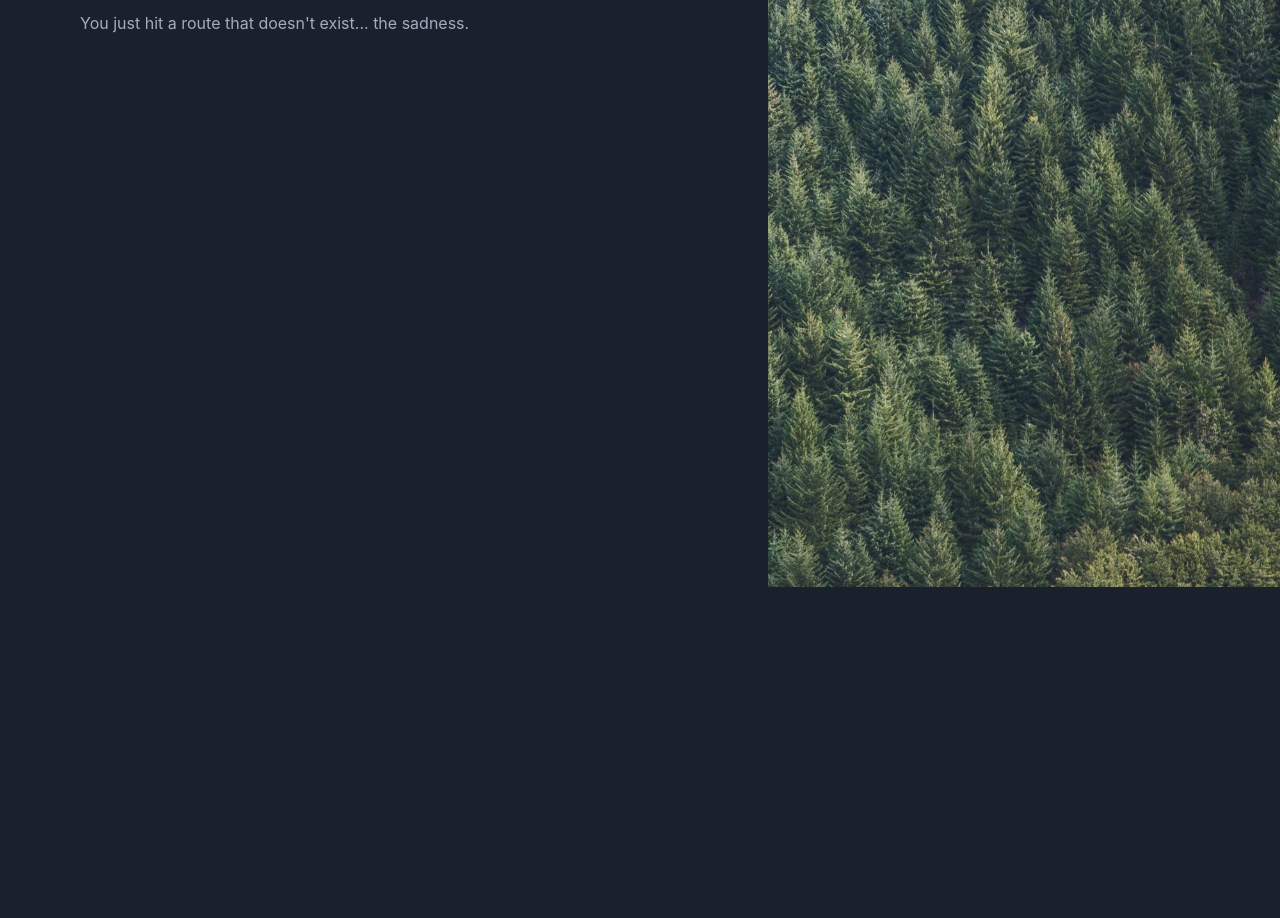
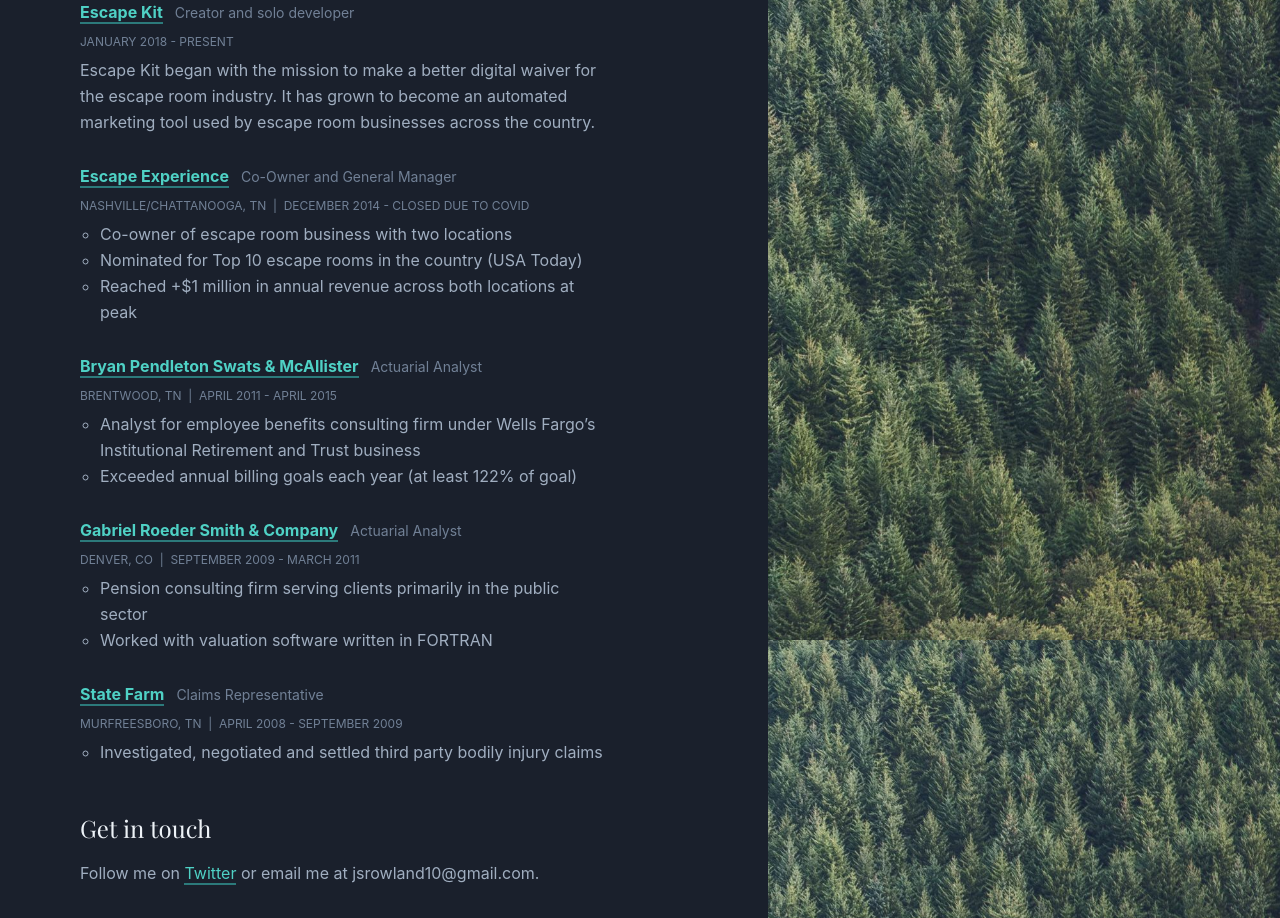
Before and after one commit to SpencerRowland/srowland, a Gatsby site: page /work in a window 1280 px wide. Before the commit this address had no page. Shown: the part 213-1131 px from the top of the page. Before the commit the page ends 800 px from the top, so only its background shows below. Built offline with nearby package versions, Linux system fonts and the light colour scheme; Gatsby itself is replaced by a stand-in of ours; a web font is replaced by a local one.

Commit message:
add work page

```diff
--- /dev/null
+++ b/src/pages/work.js
@@ -0,0 +1,96 @@
+import React from "react"
+import BaseLayout from "../components/baseLayout"
+import { graphql, Link } from "gatsby"
+import { Helmet } from "react-helmet"
+import Img from "gatsby-image"
+
+export default ({data}) => (
+  <BaseLayout>
+    <Helmet>
+        <title>Spencer Rowland</title>
+    </Helmet>
+    <div className="work">
+      <h2>Work Experience</h2>
+      <ul>
+        <li>
+          <h3>
+            <Link to="/escapekit">Escape Kit</Link>
+            <span>Creator and solo developer</span>
+          </h3>
+          <h4>January 2018 - Present</h4>
+          <p>
+            Escape Kit began with the mission to make a better digital waiver for the escape room industry.
+            It has grown to become an automated marketing tool used by escape room businesses across the country.
+          </p>
+        </li>
+
+        <li>
+          <h3>
+            <a href="/eenash/home" target="_blank">Escape Experience</a>
+            <span>Co-Owner and General Manager</span>
+          </h3>
+          <h4>NASHVILLE/CHATTANOOGA, TN &nbsp;|&nbsp; DECEMBER 2014 - CLOSED DUE TO COVID</h4>
+          <ul class="work">
+            <li>Co-owner of escape room business with two locations</li>
+            <li>Nominated for Top 10 escape rooms in the country (USA Today)</li>
+            <li>Reached +$1 million in annual revenue across both locations at peak</li>
+          </ul>
+        </li>
+
+        <li>
+          <h3>
+            <a href="#">Bryan Pendleton Swats & McAllister</a>
+            <span>Actuarial Analyst</span>
+          </h3>
+          <h4>BRENTWOOD, TN &nbsp;|&nbsp; APRIL 2011 - APRIL 2015</h4>
+          <ul class="work">
+            <li>Analyst for employee benefits consulting firm under Wells Fargo’s Institutional Retirement and Trust business</li>
+            <li>Exceeded annual billing goals each year (at least 122% of goal)</li>
+          </ul>
+        </li>
+
+        <li>
+          <h3>
+            <a href="#">Gabriel Roeder Smith & Company</a>
+            <span>Actuarial Analyst</span>
+          </h3>
+          <h4>DENVER, CO &nbsp;|&nbsp; SEPTEMBER 2009 - MARCH 2011</h4>
+          <ul class="work">
+            <li>Pension consulting firm serving clients primarily in the public sector</li>
+            <li>Worked with valuation software written in FORTRAN</li>
+          </ul>
+        </li>
+
+        <li>
+          <h3>
+            <a href="#">State Farm</a>
+            <span>Claims Representative</span>
+          </h3>
+          <h4>MURFREESBORO, TN &nbsp;|&nbsp; APRIL 2008 - SEPTEMBER 2009</h4>
+          <ul class="work">
+            <li>Investigated, negotiated and settled third party bodily injury claims</li>
+          </ul>
+        </li>
+
+      </ul>
+    </div>
+    <div className="contact">
+      <h2>Get in touch</h2>
+      <p>
+        Follow me on <a href="https://twitter.com/spencerowland" target="_blank" rel="noopener noreferrer">Twitter</a> or email me at jsrowland10@gmail.com.
+      </p>
+    </div>
+  </BaseLayout>
+)
+
+export const query = graphql`
+  query {
+    headshot: file(relativePath: { eq: "headshot.png" }) {
+      childImageSharp {
+        fixed(width: 96) {
+          ...GatsbyImageSharpFixed
+        }
+      }
+    }
+  }
+`
--- a/src/styles/global.scss
+++ b/src/styles/global.scss
@@ -118,6 +118,14 @@
         font-size: 0.875rem;
         font-weight: 400;
     }
+    h4 {
+        color: #718096;
+        font-family: -apple-system, BlinkMacSystemFont, "Segoe UI", Roboto, "Helvetica Neue", Arial, "Noto Sans", sans-serif, "Apple Color Emoji", "Segoe UI Emoji", "Segoe UI Symbol", "Noto Color Emoji";
+        font-size: 0.75rem;
+        font-weight: 400;
+        margin: 0 0 8px;
+        text-transform: uppercase;
+    }
     p {
         font-family: -apple-system, BlinkMacSystemFont, "Segoe UI", Roboto, "Helvetica Neue", Arial, "Noto Sans", sans-serif, "Apple Color Emoji", "Segoe UI Emoji", "Segoe UI Symbol", "Noto Color Emoji";
         margin: 0;
@@ -128,6 +136,17 @@
         list-style: none;
         margin: 0;
         padding: 0 0 1rem;
+        &.work {
+            list-style: circle;
+            padding: 0 0 12px 20px;
+            li {
+                color: #a0aec0;
+                font-family: -apple-system, BlinkMacSystemFont, "Segoe UI", Roboto, "Helvetica Neue", Arial, "Noto Sans", sans-serif, "Apple Color Emoji", "Segoe UI Emoji", "Segoe UI Symbol", "Noto Color Emoji";
+                line-height: 1.625;
+                padding: 0;
+                margin: 0;
+            }
+        }
     }
     li {
         padding: 0 0 1rem;
@@ -153,7 +172,7 @@
             height: 96px !important;
         }
     }
-    .projects {
+    .projects, .work {
         p {
             padding-bottom: .75rem;
         }
```
